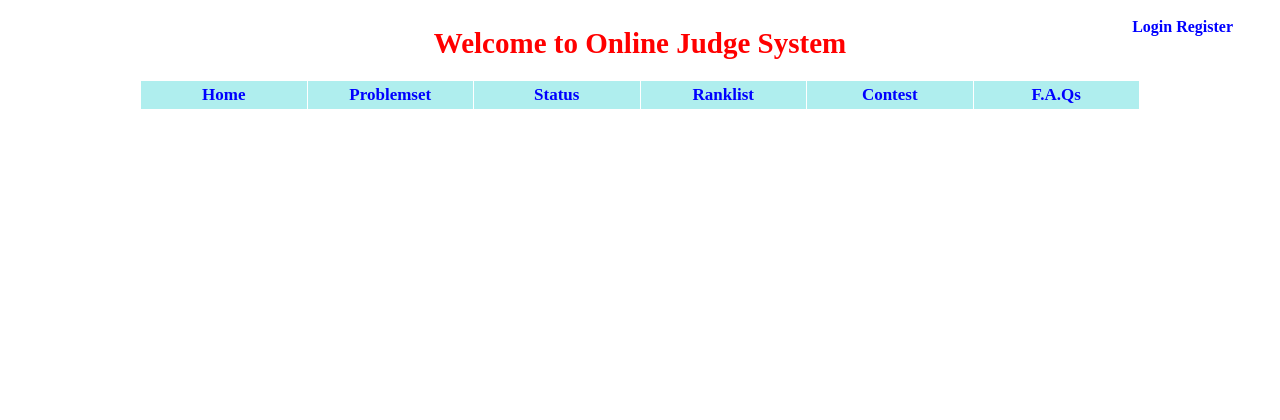
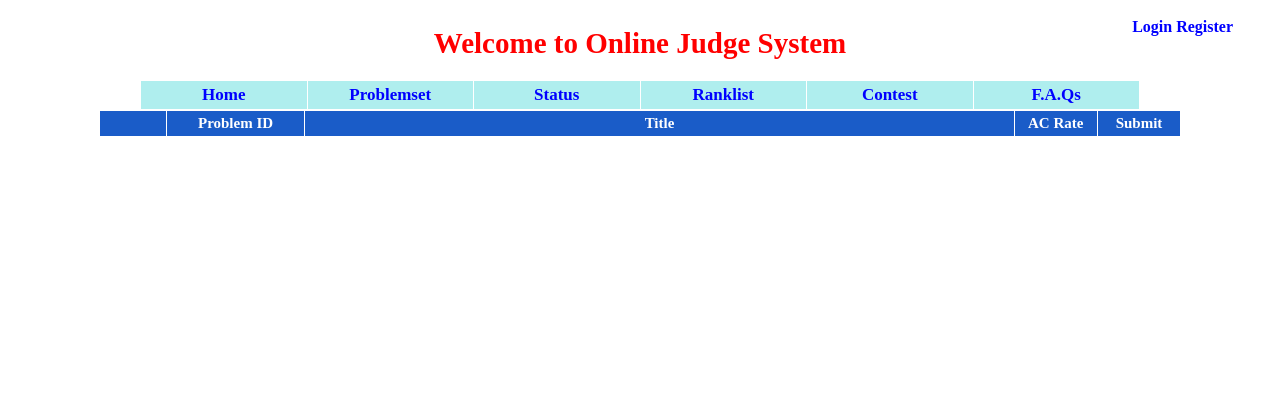
Before and after one commit to RominYue/OnlineJudgeSystem, a Flask app: template appfile/templates/problemset.html in a window 1280 px wide. Shown: the top 420 px of the page. Run offline with Flask 2, Linux system fonts and the light colour scheme; the template is opened without the code that fills it, so the values that code supplies are empty.

Commit message:
show part problem.html, but have bugs when route for '/problemset/page=2',no css results

```diff
--- a/appfile/__init__.py
+++ b/appfile/__init__.py
@@ -16,7 +16,4 @@ login_manager = LoginManager()
 login_manager.init_app(app)
 login_manager.login_view = '/login'
 
-from appfile import views
-from models import User
-
 print os.path.abspath(sys.path[0])
--- a/appfile/static/style.css
+++ b/appfile/static/style.css
@@ -131,3 +131,37 @@ a:hover {
     width: 99%;
     height: 99px;
 }
+
+#problemset {
+    width: 89%;
+    border-collapse: collapse;
+    margin: 0 auto;
+    font-size: 15px;
+}
+
+#problemset th {
+    padding: 4px 7px 4px 7px;
+    background-color: #1A5CC8;
+    border: 1px solid white;
+    color: white;
+}
+
+#ps_is_ac {
+    width: 50px;
+}
+
+#ps_pid {
+    width: 120px;
+}
+
+#ps_title {
+    width: 675px;
+}
+
+#ps_ac {
+    width: 66px;
+}
+
+#ps_submit {
+    width: 66px;
+}
--- a/appfile/templates/base.html
+++ b/appfile/templates/base.html
@@ -30,7 +30,7 @@
             <div>
                 <table id = "navbar">
                     <td><a href = "/"> Home </a></td>
-                    <td><a href = "/"> Problemset </a></td>
+                    <td><a href = "/problemset/"> Problemset </a></td>
                     <td><a href = "/"> Status </a></td>
                     <td><a href = "/"> Ranklist </a></td>
                     <td><a href = "/"> Contest </a></td>
--- a/appfile/templates/problemset.html
+++ b/appfile/templates/problemset.html
@@ -1,3 +1,22 @@
 {% extends "base.html" %}
 {% block content %}
+<center>
+    {% for i in range(1, Page_Max + 1) %}
+        {% if i == page %}
+            {{ i }}
+        {% else %}
+            <a href="/problemset/page={{ i }}"> {{ i }} </a>
+        {% endif %}
+    {% endfor %}
+</center>
+
+<table id = "problemset">
+    <tr>
+        <th id="ps_is_ac"></th>
+        <th id="ps_pid"> Problem ID </th>
+        <th id="ps_title"> Title </th>
+        <th id="ps_ac"> AC Rate </th>
+        <th id="ps_submit"> Submit </th>
+    </tr>
+</table>
 {% endblock %}
--- a/appfile/views.py
+++ b/appfile/views.py
@@ -105,8 +105,20 @@ def logout():
     return redirect('/')
 
 @app.route('/problemset/')
-def problemset():
-    return render_template('problemset.html')
+@app.route('/problemset/page=<int:page>/')
+def problemset(page = 1):
+    problem_count = Problem.query.count()
+
+    Page_Max = problem_count/3
+    if problem_count % 3 != 0:
+        Page_Max += 1
+
+    if page not in range(1,Page_Max + 1):
+        return 'error page'
+
+    problem_list = Problem.query.order_by(Problem.pid)[(page - 1) * 100 : min(problem_count, page*100)]
+
+    return render_template('problemset.html', page=page, Page_Max = Page_Max, problem_list = problem_list)
 
 @app.route('/admin/problemset/')
 @admin_required
```
Also changed, not shown: tmp.db, 8 other files.
